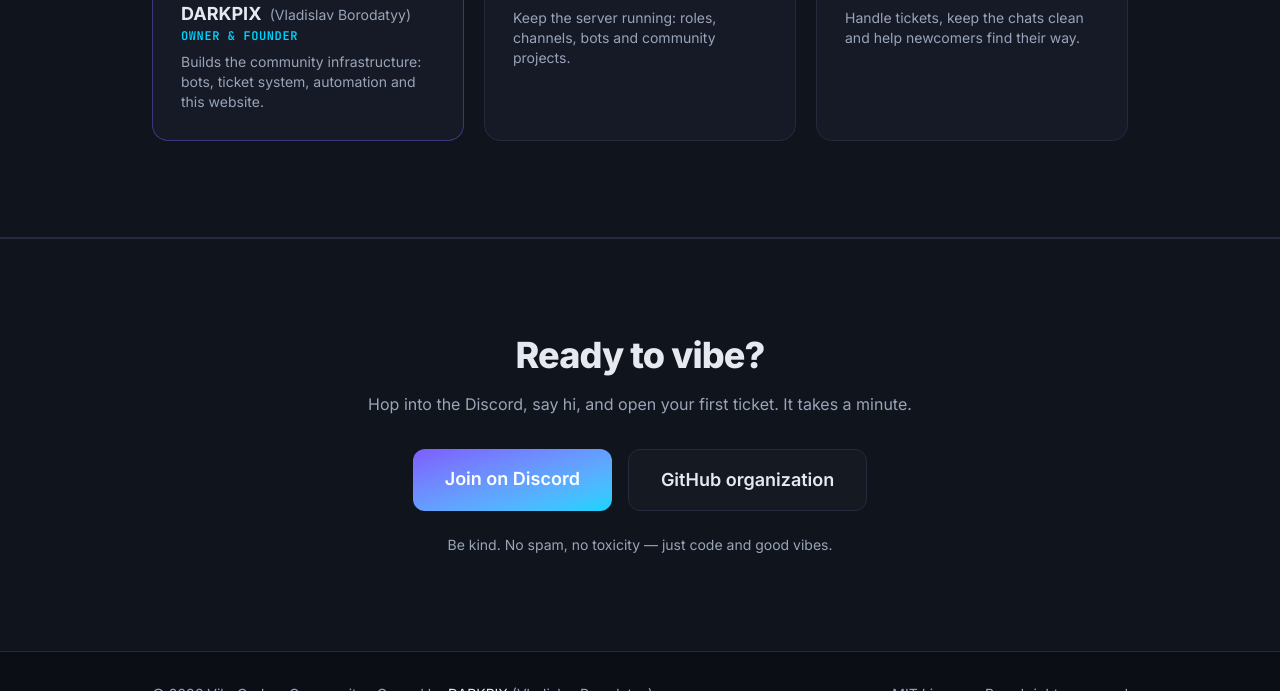
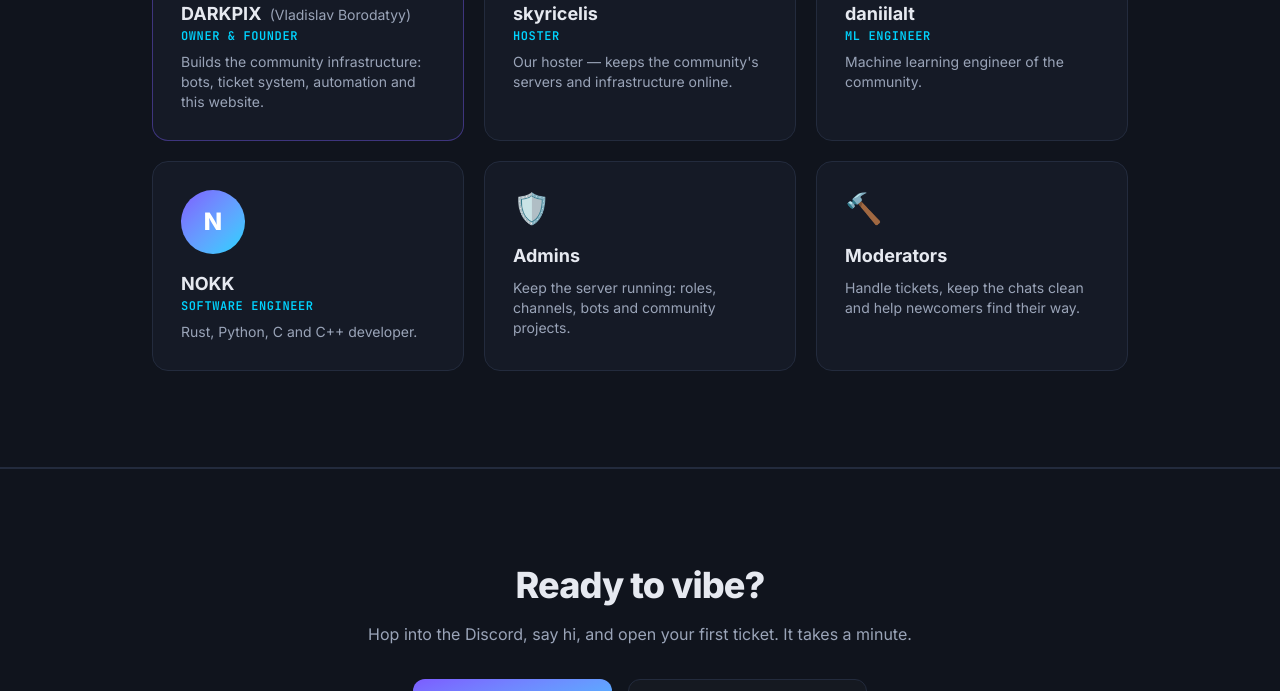
Before and after one commit to VibeCoders-Community/VibeCoders-Community.github.io, an Astro site: page / in a window 1280 px wide. Shown: the part 5369-6060 px from the top of the page. Built offline with nearby package versions, Linux system fonts and the light colour scheme; Astro itself is replaced by a stand-in of ours; no server answers.

Commit message:
Add team members: skyricelis, daniilalt, NOKK

```diff
--- a/src/components/Team.astro
+++ b/src/components/Team.astro
@@ -32,6 +32,18 @@ const t = getUi(lang);
         </p>
         <p class="text-sm text-muted">{t.team.owner.text}</p>
       </article>
+      {t.team.members.map((m) => (
+        <article class="rounded-2xl border border-border bg-card p-7 transition-all hover:-translate-y-1 hover:border-accent">
+          <div class="mb-4 flex h-16 w-16 items-center justify-center rounded-full bg-gradient-to-br from-accent to-accent-2 text-2xl font-extrabold text-white">
+            {m.name.charAt(0).toUpperCase()}
+          </div>
+          <h3 class="text-lg font-bold">{m.name}</h3>
+          <p class="mb-2 font-mono text-xs font-semibold tracking-wider text-accent-2 uppercase">
+            {m.role}
+          </p>
+          <p class="text-sm text-muted">{m.text}</p>
+        </article>
+      ))}
       {t.team.roles.map((r) => (
         <article class="rounded-2xl border border-border bg-card p-7 transition-all hover:-translate-y-1 hover:border-accent">
           <div class="mb-4 text-3xl">{r.icon}</div>
--- a/src/i18n.ts
+++ b/src/i18n.ts
@@ -165,6 +165,23 @@ export const ui = {
         role: "Owner & Founder",
         text: "Builds the community infrastructure: bots, ticket system, automation and this website.",
       },
+      members: [
+        {
+          name: "skyricelis",
+          role: "Hoster",
+          text: "Our hoster — keeps the community's servers and infrastructure online.",
+        },
+        {
+          name: "daniilalt",
+          role: "ML Engineer",
+          text: "Machine learning engineer of the community.",
+        },
+        {
+          name: "NOKK",
+          role: "Software Engineer",
+          text: "Rust, Python, C and C++ developer.",
+        },
+      ],
       roles: [
         {
           icon: "🛡️",
@@ -376,6 +393,23 @@ export const ui = {
         role: "Владелец и основатель",
         text: "Строит инфраструктуру сообщества: боты, тикет-система, автоматизация и этот сайт.",
       },
+      members: [
+        {
+          name: "skyricelis",
+          role: "Хостер",
+          text: "Наш хостер — держит серверы и инфраструктуру сообщества в онлайне.",
+        },
+        {
+          name: "daniilalt",
+          role: "ML-инженер",
+          text: "Инженер машинного обучения сообщества.",
+        },
+        {
+          name: "NOKK",
+          role: "Софтинженер",
+          text: "Разработчик на Rust, Python, C и C++.",
+        },
+      ],
       roles: [
         {
           icon: "🛡️",
```
